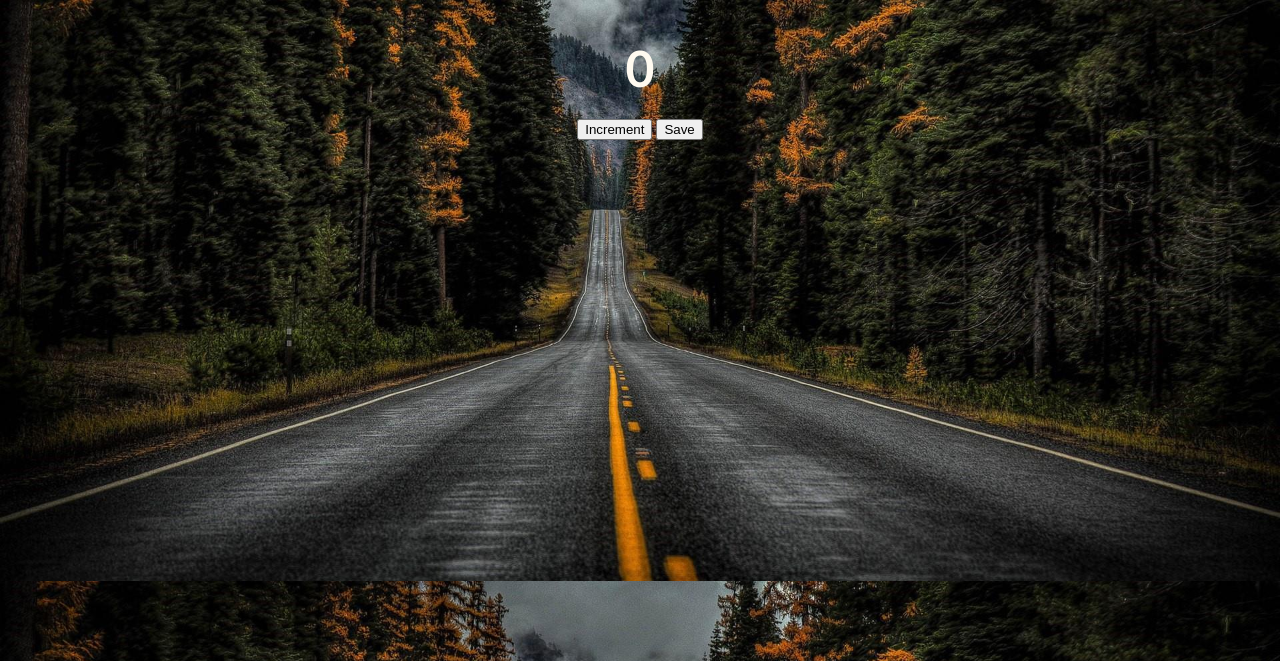
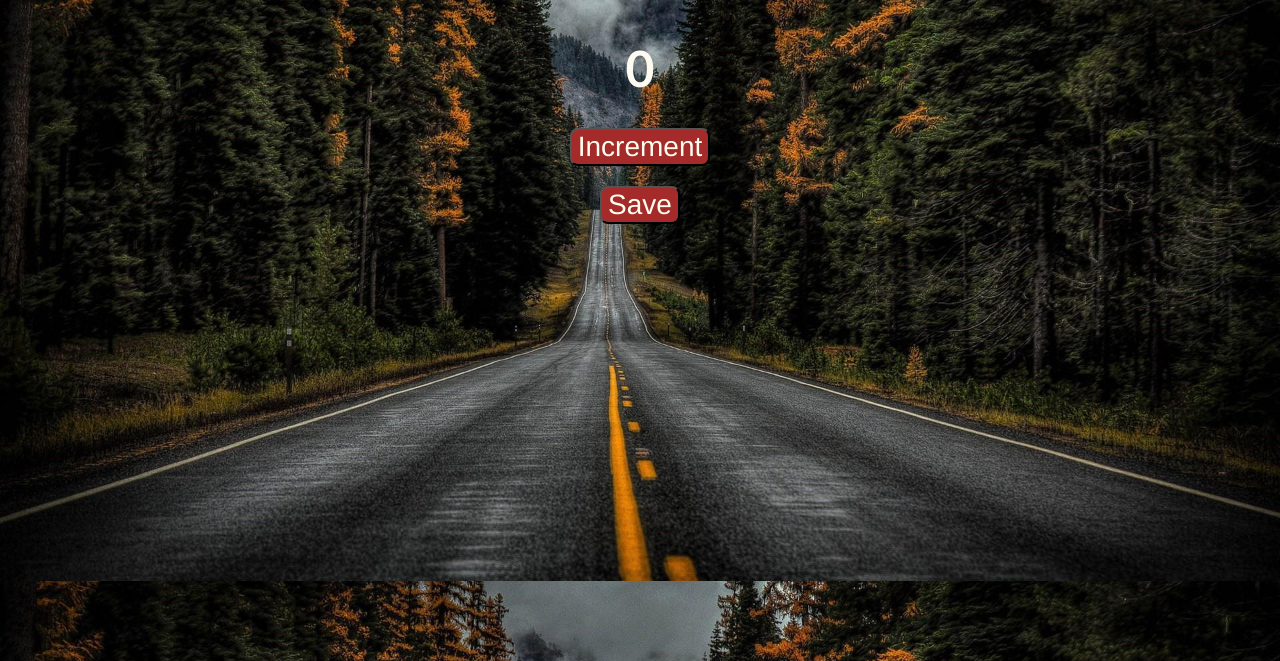
Before and after one commit to snehadas04/Passenger_Counter, a plain HTML site: page Passenger Counter/index.html in a window 1280 px wide. Shown: the part 139-800 px from the top of the page. Drawn offline with Linux system fonts and the light colour scheme.

Commit message:
Add files via upload

```diff
--- a/Passenger Counter/index.html
+++ b/Passenger Counter/index.html
@@ -12,6 +12,6 @@
     <h2 id="count-el">0</h2>
     <script src="script.js"></script>
     <button id="increment-btn" onclick="increment()">Increment</button>
-    <button id="save-btn" onclick="save()">Save</button>
+    <br><button id="save-btn" onclick="save()">Save</button>
 </body>
 </html>
--- a/Passenger Counter/script.js
+++ b/Passenger Counter/script.js
@@ -1,7 +1,12 @@
 // document.getElementById("count-el").innerText = 5
 let countEl = document.getElementById("count-el")
+
 let count = 0
 function increment(){
     count = count+1
     countEl.innerText = count
 }
+
+function save(){
+    console.log(count)
+}
--- a/Passenger Counter/style.css
+++ b/Passenger Counter/style.css
@@ -19,3 +19,12 @@ h2{
     color:floralwhite;
     font-size: 50px;
 }
+
+button{
+    margin: 10px;
+    border-radius: 8px;
+    font-family: 'Franklin Gothic Medium', 'Arial Narrow', Arial, sans-serif;
+    font-size: 28px;
+    color: ivory;
+    background-color: brown;
+}
```
